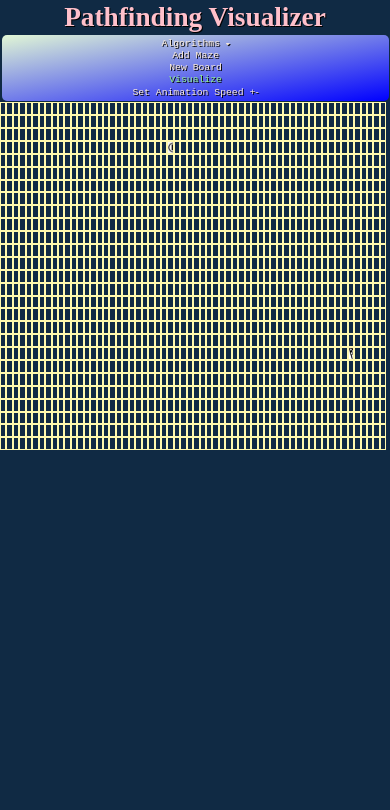
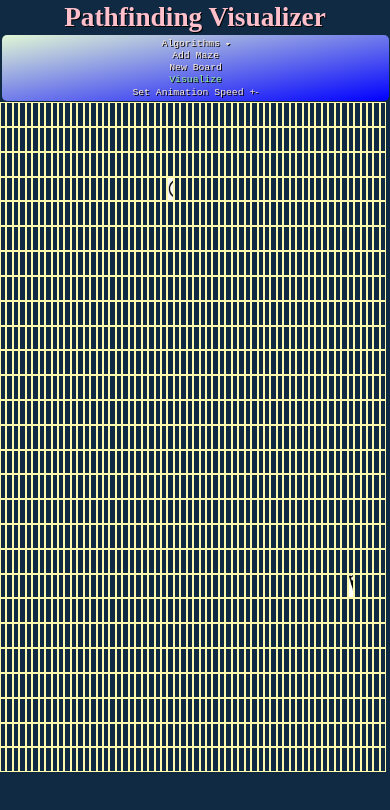
Before and after one commit to asafuli/React-Pathfinding-Visualizer-, a React (Create React App) app: page / in a window 390 px wide. Shown: the top 810 px of the page. Built offline with nearby package versions, Linux system fonts and the light colour scheme.

Commit message:
styling - responsivne grid

```diff
--- a/src/styles.css
+++ b/src/styles.css
@@ -1,7 +1,8 @@
 :root {
   --grid-columns: 60;
+  --grid-rows: 27;
   --grid-cell-width: calc(100vw / (var(--grid-columns) + 0.5));
-  --grid-cell-height: var(--grid-cell-width);
+  --grid-cell-height: calc(100vh / (var(--grid-rows) + 7));
 }
 
 * {
@@ -285,9 +286,6 @@ button:hover,
 }
 
 @media only screen and (max-width: 768px) {
-  :root {
-    --grid-cell-height: calc(var(--grid-cell-width) * 1.5);
-  }
   .title {
     font-size: 4.5vw;
   }
@@ -299,9 +297,6 @@ button:hover,
 }
 
 @media only screen and (max-width: 425px) {
-  :root {
-    --grid-cell-height: calc(var(--grid-cell-width) * 2);
-  }
   .navbar-list {
     flex-direction: column;
     justify-content: center !important;
```
